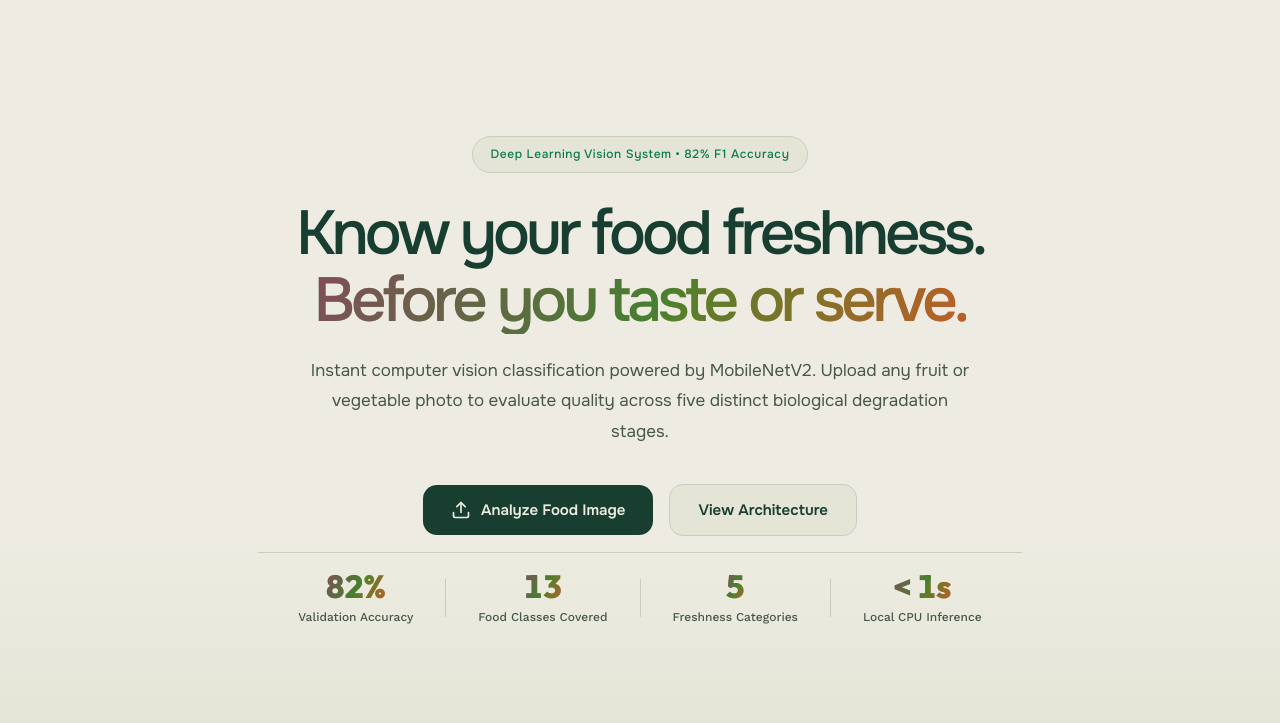
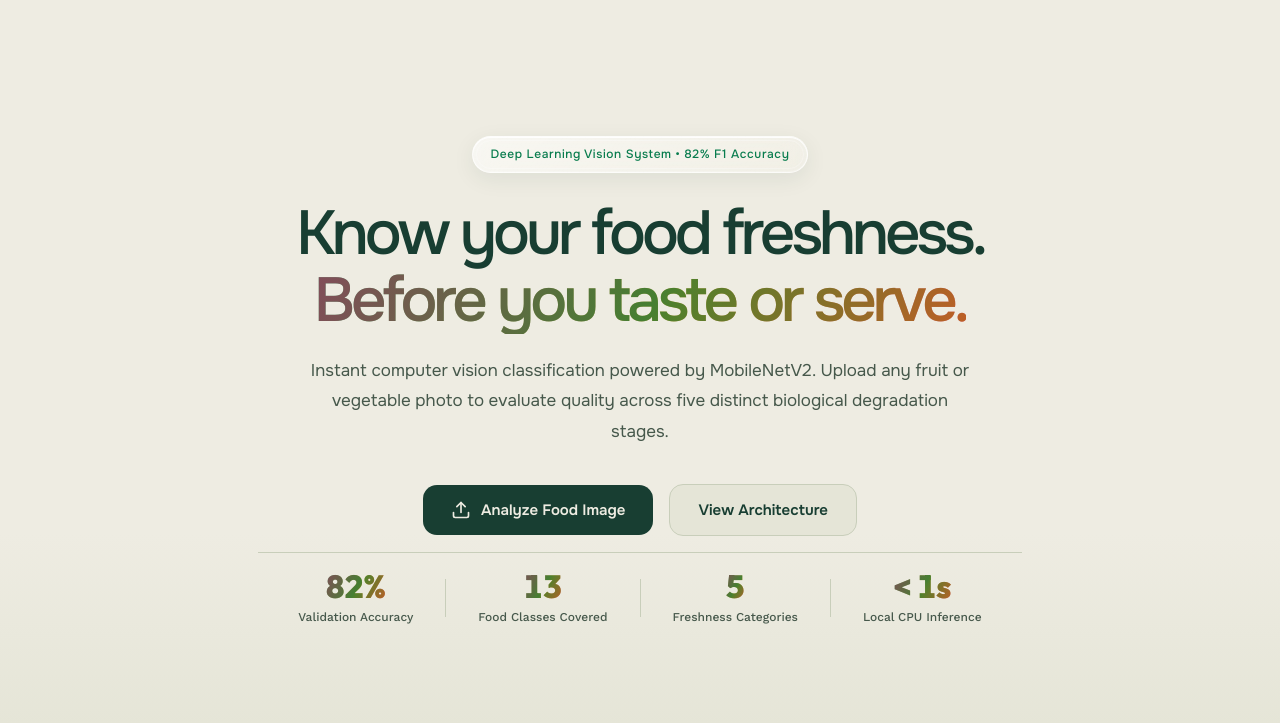
Before and after one commit to Faseeh206/Veylo-AI-Project, a plain HTML site: page frontend/index.html in a window 1280 px wide. Shown: the part 77-800 px from the top of the page. Drawn offline with Linux system fonts and the light colour scheme; no server answers.

Commit message:
Remove team credits and polish hero badge

```diff
--- a/frontend/static/css/style.css
+++ b/frontend/static/css/style.css
@@ -1323,3 +1323,9 @@ html.theme-changing body,html.theme-changing .section,html.theme-changing .foote
 .footer-bottom{display:flex;justify-content:space-between;gap:20px;margin-top:32px;padding-top:22px;border-top:1px solid var(--line);font-size:13px;color:var(--body)}
 @media(max-width:600px){.footer-bottom{flex-direction:column}.footer-navigation{width:100%}.veylo-halftone .footer-content{align-items:flex-start}.veylo-halftone{padding-bottom:180px}}
 @media(prefers-reduced-motion:reduce){html.theme-changing body,html.theme-changing .section,html.theme-changing .footer,html.theme-changing .navbar{transition:none}}
+
+/* Match the hero badge to the glossy translucent card surfaces. */
+.hero-tag{position:relative;background:linear-gradient(145deg,#ffffff94,#ffffff2e);border-color:#ffffffb3;backdrop-filter:blur(12px) saturate(125%);-webkit-backdrop-filter:blur(12px) saturate(125%);box-shadow:inset 0 1px 0 #ffffffd9,inset 0 -1px 0 #ffffff33,0 6px 22px #173b3014}
+.hero-tag::after{content:"";position:absolute;inset:3px;border:1px solid #ffffff40;border-radius:inherit;pointer-events:none}
+[data-theme=dark] .hero-tag{background:linear-gradient(145deg,#ffffff18,#ffffff08);border-color:#ffffff38;box-shadow:inset 0 1px 0 #ffffff36,inset 0 -1px 0 #ffffff0d,0 6px 22px #00000020}
+@media(prefers-reduced-transparency:reduce){.hero-tag{background:var(--panel);backdrop-filter:none;-webkit-backdrop-filter:none}}
```
Also changed, not shown: 3 other files.
